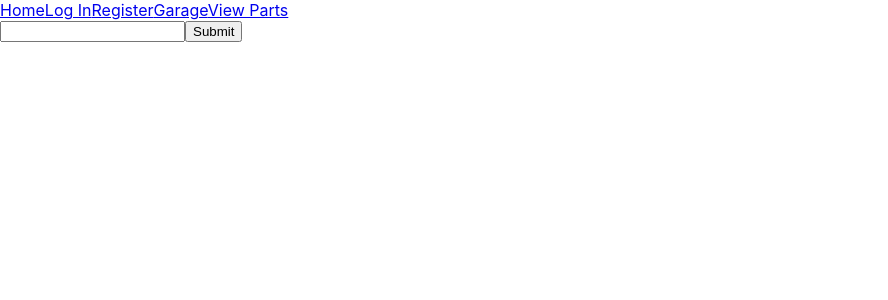
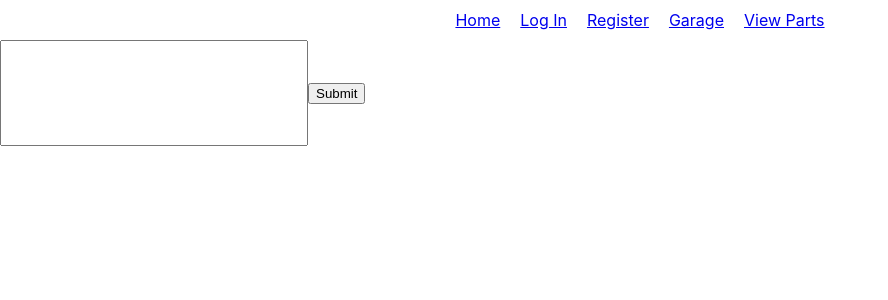
Before and after one commit to ayyyecraig/turismo-front-end, a React (Create React App) app: page /reviews in a window 1280 px wide. Shown: the top 300 px of the page, without its empty margins (0-888 px from the left). Built offline with nearby package versions, Linux system fonts and the light colour scheme.

Commit message:
changed size of review text box and made navbar look nicer

```diff
--- a/src/App.css
+++ b/src/App.css
@@ -1,16 +1,5 @@
 .App {
   text-align: center;
-}
-
-.App-logo {
-  height: 40vmin;
-  pointer-events: none;
-}
-
-@media (prefers-reduced-motion: no-preference) {
-  .App-logo {
-    animation: App-logo-spin infinite 20s linear;
-  }
 }
 
 .App-header {
@@ -24,15 +13,18 @@
   color: white;
 }
 
-.App-link {
-  color: #61dafb;
+.reviewBox {
+  width: 300px;
+  height: 100px;
 }
 
-@keyframes App-logo-spin {
-  from {
-    transform: rotate(0deg);
-  }
-  to {
-    transform: rotate(360deg);
-  }
+.navbar {
+  display: flex;
+  flex-direction: row;
+  justify-content: center;
+  margin: 10px;
 }
+
+.links {
+  margin: 10px
+}
--- a/src/components/NavBar.js
+++ b/src/components/NavBar.js
@@ -5,11 +5,11 @@ const Nav = () => {
     return (
         <nav className="navbar">
             <div>
-                <Link to='/'>Home</Link>
-                <Link to='/login'>Log In</Link>
-                <Link to='/register'>Register</Link>
-                <Link to='/viewcars'>Garage</Link>
-                <Link to='/viewparts'>View Parts</Link>
+                <Link to='/' className="links">Home</Link>
+                <Link to='/login' className="links">Log In</Link>
+                <Link to='/register' className="links">Register</Link>
+                <Link to='/viewcars' className="links">Garage</Link>
+                <Link to='/viewparts' className="links">View Parts</Link>
             </div>
         </nav>
     )
--- a/src/components/Reviews.jsx
+++ b/src/components/Reviews.jsx
@@ -4,8 +4,8 @@ const Reviews = () => {
 
     return (
         <div>
-            <form>
-                <input type="text" />
+            <form className="reviews">
+                <input type="text" className="reviewBox"/>
                 <button>Submit</button>
             </form>
         </div>
```
